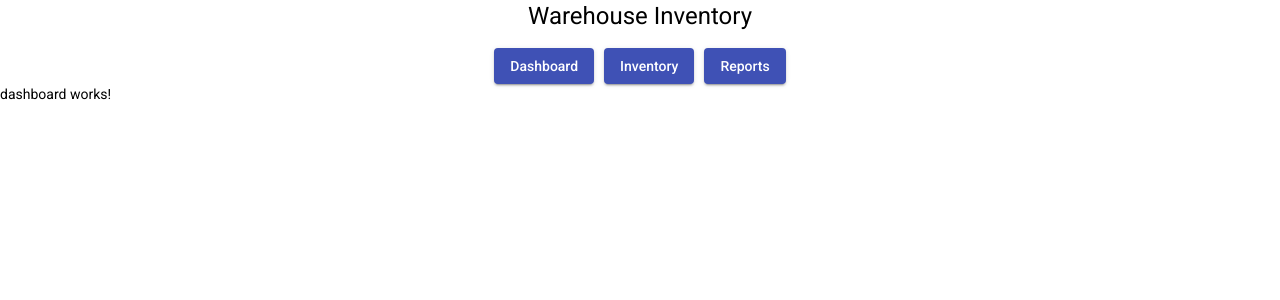
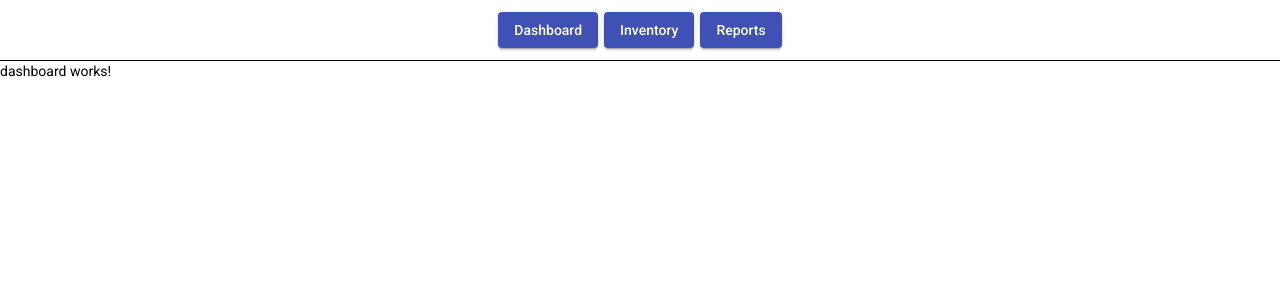
Before and after one commit to ungerecht/warehouse-inventory, an Angular app: page /dashboard in a window 1280 px wide. Shown: the top 300 px of the page. Built offline with nearby package versions, Linux system fonts and the light colour scheme.

Commit message:
update nav styles

```diff
--- a/src/app/app.component.css
+++ b/src/app/app.component.css
@@ -3,6 +3,11 @@
   justify-content: center;
 }
 
+.navbar {
+  padding: 12px;
+  border-bottom: 1px solid black;
+}
+
 nav {
-  gap: 10px;
+  gap: 6px;
 }
--- a/src/app/app.component.html
+++ b/src/app/app.component.html
@@ -1,8 +1,9 @@
-<h1>{{ title }}</h1>
-<nav>
-  <a mat-raised-button routerLink="/dashboard" color="primary">Dashboard</a>
-  <a mat-raised-button routerLink="/inventory" color="primary">Inventory</a>
-  <a mat-raised-button routerLink="/reports" color="primary">Reports</a>
-</nav>
+<div class="navbar">
+  <nav>
+    <a mat-raised-button routerLink="/dashboard" color="primary">Dashboard</a>
+    <a mat-raised-button routerLink="/inventory" color="primary">Inventory</a>
+    <a mat-raised-button routerLink="/reports" color="primary">Reports</a>
+  </nav>
+</div>
 
 <router-outlet></router-outlet>
```
